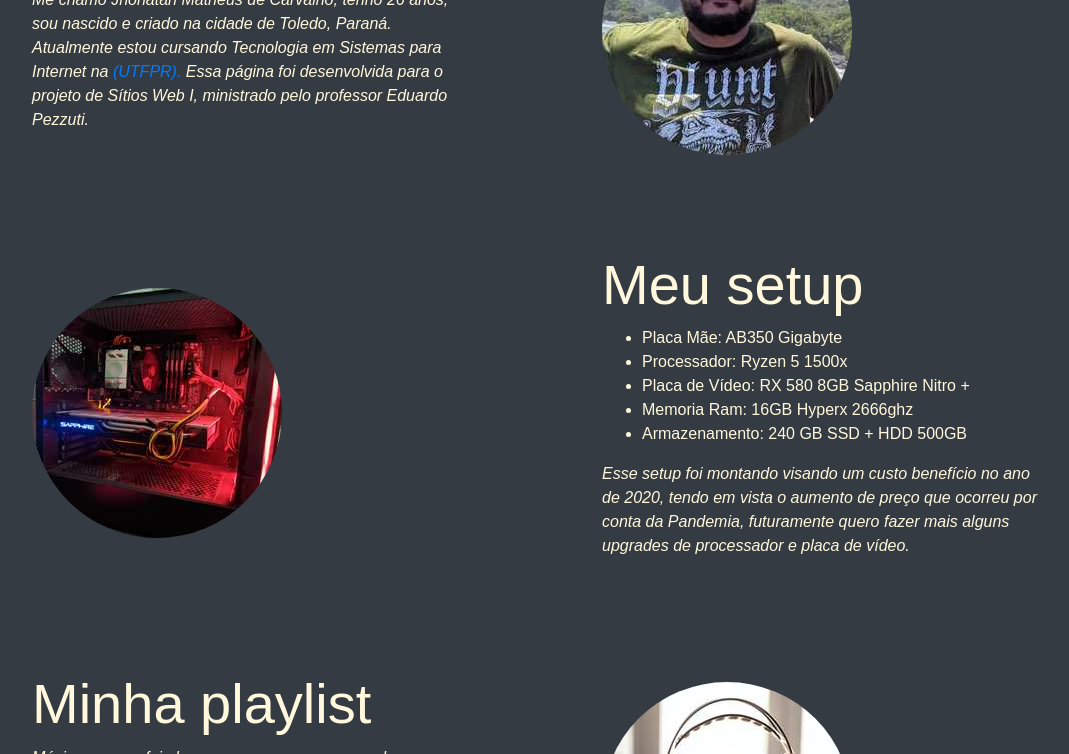
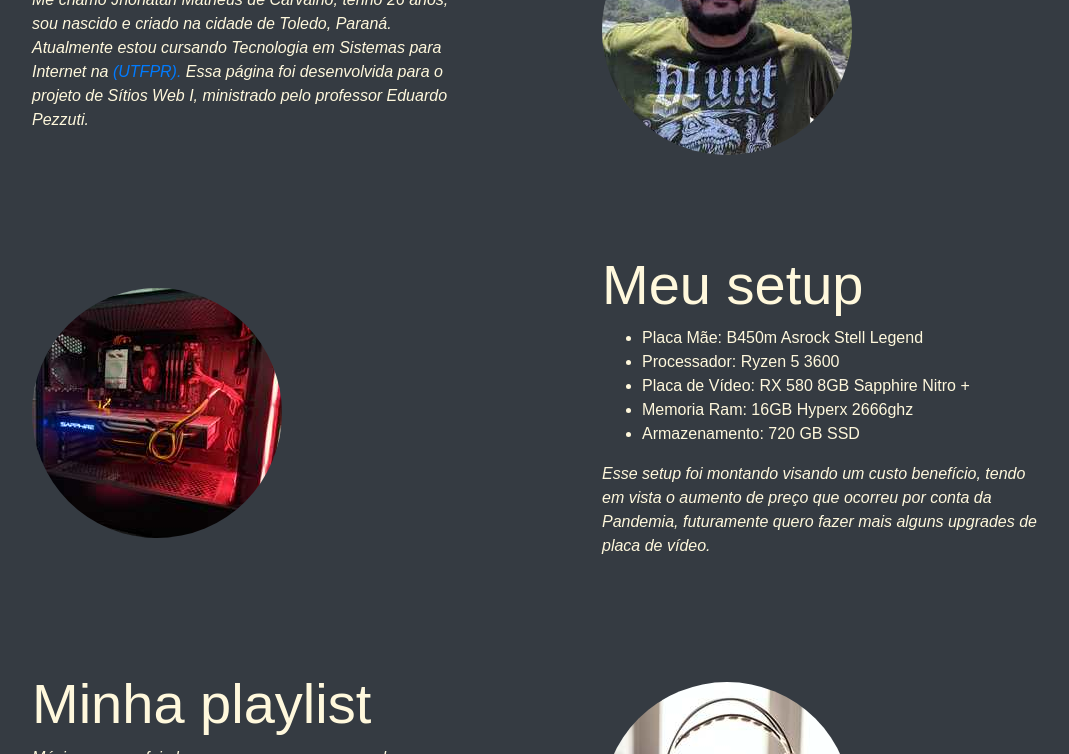
Before and after one commit to JhonatanCarvalhoo/jhonatancarvalhoo.github.io, a plain HTML site: page index.html in a window 1280 px wide. Shown: the part 480-1234 px from the top of the page, without its empty margins (101-1170 px from the left). Drawn offline with nearby package versions, Linux system fonts and the light colour scheme.

Commit message:
Atualização do setup
Nova placa mãe e processador.

```diff
--- a/index.html
+++ b/index.html
@@ -92,17 +92,16 @@
             <div class="p-5">
               <h2 class="display-4 title">Meu setup</h2>
               <ul id="setup-list">
-                <li>Placa Mãe: AB350 Gigabyte</li>
-                <li>Processador: Ryzen 5 1500x</li>
+                <li>Placa Mãe: B450m Asrock Stell Legend</li>
+                <li>Processador: Ryzen 5 3600</li>
                 <li>Placa de Vídeo: RX 580 8GB Sapphire Nitro +</li>
                 <li>Memoria Ram: 16GB Hyperx 2666ghz</li>
-                <li>Armazenamento: 240 GB SSD + HDD 500GB</li>
+                <li>Armazenamento: 720 GB SSD </li>
               </ul>
               <p><i>
-                  Esse setup foi montando visando um custo benefício no ano de 2020, tendo em vista o aumento
+                  Esse setup foi montando visando um custo benefício, tendo em vista o aumento
                   de
-                  preço que ocorreu por conta da Pandemia, futuramente quero fazer mais alguns upgrades de
-                  processador e placa de vídeo.</i></p>
+                  preço que ocorreu por conta da Pandemia, futuramente quero fazer mais alguns upgrades de placa de vídeo.</i></p>
             </div>
           </div>
         </div>
```
